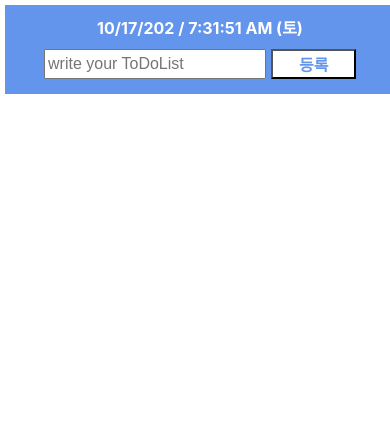
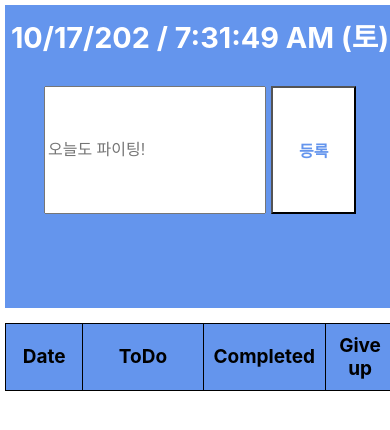
Before and after one commit to 0715yk/toDoList, a React (Create React App) app: page / in a window 390 px wide. Shown: the top 430 px of the page. Built offline with nearby package versions, Linux system fonts and the light colour scheme.

Commit message:
completed toDoList app

```diff
--- a/package.json
+++ b/package.json
@@ -38,5 +38,5 @@
       "last 1 safari version"
     ]
   },
-  "homepage": "https://0715yk.github.io/toDoList/"
+  "homepage": "https://0715yk.github.io/toDoList"
 }
--- a/src/components/Nav.css
+++ b/src/components/Nav.css
@@ -1,7 +1,7 @@
 #clockPart {
     order: 1;
     flex-grow: 0.1;
-    font-size: 3em;
+    font-size: 2.5em;
     color: white;
     text-align: center;
     font-weight: bold;
@@ -12,7 +12,7 @@
     order: 2;
     flex-grow: 0.5;
     display: flex;
-    flex-wrap: wrap;
+    flex-wrap: nowrap;
     width: 80%;
 }
 
@@ -51,6 +51,6 @@
     }
 
     #clockPart {
-        font-size: 1.0em;
+        font-size: 1.8em;
     }
 }
--- a/src/components/Nav.js
+++ b/src/components/Nav.js
@@ -14,20 +14,17 @@ class Nav extends React.Component {
         this.onsubmit = this.onsubmit.bind(this);
     }
 
-    async onsubmit() {
+    onsubmit() {
         if (this.text.value.trim().length === 0) {
-            alert('Must write some text on input field');
+            alert('할일을 적어주세요!');
         } else {
             let date = new Date().toLocaleDateString();
             date = date.substring(0, date.length - 1);
-            console.log(this.state.id);
             store.dispatch(appendList([this.state.id, date, this.text.value, this.state.completed]))
             this.text.value = '';
-            console.log('hi');
-            await this.setState(prev => {
+            this.setState(prev => {
                 return { id: prev.id++ }
             });
-            console.log(this.state.id);
         }
     }
 
@@ -36,7 +33,7 @@ class Nav extends React.Component {
             let date = new Date().toLocaleDateString();
             date = date.substring(0, date.length - 1);
             let time = new Date().toLocaleTimeString();
-            let weeklist = [null, '월', '화', '수', '목', '금', '토', '일'];
+            let weeklist = ['일', '월', '화', '수', '목', '금', '토'];
             let weekday = new Date().getDay();
             this.setState({ date: `${date} / ${time} (${weeklist[weekday]})` })
         }, 10);
@@ -49,7 +46,7 @@ class Nav extends React.Component {
                     :
                     (<div id="clockPart">Loading...</div>)}
                 <div id="inputArea">
-                    <input ref={(input) => { this.text = input }} placeholder="write your ToDoList" type="text"></input>
+                    <input ref={(input) => { this.text = input }} placeholder="오늘도 파이팅!" type="text"></input>
                     <button onClick={this.onsubmit}>등록</button>
                 </div>
             </>
--- a/src/components/ToDoList.css
+++ b/src/components/ToDoList.css
@@ -7,14 +7,14 @@
 }
 
 #date {
-    font-size: 25px;
+    font-size: 20px;
 }
 
 #text {
     width: 40%;
     text-align: center;
     flex-grow: 0.5;
-    font-size: 25px;
+    font-size: 20px;
 }
 
 #checkbox {
@@ -24,7 +24,7 @@
 }
 
 button {
-    font-size: 25px;
+    font-size: 20px;
     background-color: #6495ED;
     font-weight: bold;
     box-sizing: border-box;
@@ -36,8 +36,12 @@ button:hover {
     cursor: pointer;
 }
 
+td {
+    padding: 10px;
+    border: 1px solid black;
+}
+
 @media screen and (max-width: 1090px) {
-    .list {}
 
     #text {
         font-size: 0.9em;
@@ -48,7 +52,10 @@ button:hover {
 
     }
 
-    #checkbox {}
+    #checkbox {
+        width: 15px;
+        height: 15px;
+    }
 
     button {
         font-size: 0.9em;
--- a/src/components/ToDoList.js
+++ b/src/components/ToDoList.js
@@ -11,8 +11,8 @@ class ToDoList extends React.Component {
         this.state = {
             button: '포기'
         }
-        this.buttonMouseOver = this.buttonMouseOver.bind(this);
-        this.buttonMouseOut = this.buttonMouseOut.bind(this);
+        this.onMouseOver = this.onMouseOver.bind(this);
+        this.onMouseOut = this.onMouseOut.bind(this);
     }
 
     checkComplete() {
@@ -23,26 +23,25 @@ class ToDoList extends React.Component {
         store.dispatch(deleteList(this.idValue.value));
     }
 
-    buttonMouseOver() {
-        this.setState({ button: '포기하지 말자!' });
+    onMouseOver() {
+        this.setState({ button: '안돼!' })
     }
 
-    buttonMouseOut() {
-        this.setState({ button: '포기' });
+    onMouseOut() {
+        this.setState({ button: '포기' })
     }
 
     render() {
         const { id, date, text, completed } = this.props;
         return (
-            <>
-                <div className="list">
-                    <div id="date">{date}</div>
-                    <div id="text" style={completed ? { textDecorationLine: 'line-through' } : {}}>{text.length <= 15 ? text : `${text.substring(0, 16)}...`}</div>
-                    <input id="checkbox" type="checkbox" onChange={this.checkComplete}></input>
-                    <input type="hidden" value={id} ref={(input) => { this.idValue = input }} />
-                    <button onMouseOver={this.buttonMouseOver} onMouseOut={this.buttonMouseOut} onClick={this.deleteList}>{this.state.button}</button>
-                </div>
-            </>
+            <tr style={completed ? { backgroundColor: '#87CEEB' } : {}}>
+                <td id="date">{date}</td>
+                <td id="text">{text.length <= 15 ? text : `${text.substring(0, 16)}...`}</td>
+                <td><input id="checkbox" type="checkbox" onChange={this.checkComplete}></input>
+                    <input type="hidden" value={id} ref={(input) => { this.idValue = input }} /></td>
+
+                <td><button onMouseOver={this.onMouseOver} onMouseOut={this.onMouseOut} onClick={this.deleteList}>{this.state.button}</button></td>
+            </tr>
         );
     }
 
--- a/src/components/ToDoLists.css
+++ b/src/components/ToDoLists.css
@@ -8,8 +8,63 @@
     align-items: center;
 }
 
+table,
+th {
+    margin-top: 15px;
+    table-layout: auto;
+    border: 1px solid black;
+    width: 100%;
+    border-collapse: collapse;
+    text-align: center;
+    padding: 10px;
+}
+
+th {
+    background-color: #6495ED;
+}
+
+#dateTh {
+    width: 15%;
+    font-size: 25px;
+}
+
+#todo {
+    width: 70%;
+    font-size: 25px;
+}
+
+#completed {
+    width: 5%;
+    font-size: 25px;
+}
+
+#giveup {
+    width: 10%;
+    font-size: 25px;
+}
+
 @media screen and (max-width: 1090px) {
     .lists {
         overflow: scroll;
     }
+
+    #dateTh {
+        width: 25%;
+        font-size: 19px;
+    }
+
+    #todo {
+        width: 50%;
+        font-size: 19px;
+    }
+
+    #completed {
+        width: 5%;
+        font-size: 19px;
+    }
+
+    #giveup {
+        width: 20%;
+        font-size: 19px;
+    }
 }
--- a/src/components/ToDoLists.js
+++ b/src/components/ToDoLists.js
@@ -5,13 +5,23 @@ import './ToDoLists.css';
 
 function ToDoLists(props) {
     return (
-        <>
-            <div className="lists">
-                {props.lists.map(el => {
-                    return <ToDoList key={el[0]} id={el[0]} date={el[1]} text={el[2]} completed={el[3]} />
-                })}
-            </div>
-        </>
+        <table>
+            <thead>
+                <tr>
+                    <th id="dateTh">Date</th>
+                    <th id="todo">ToDo</th>
+                    <th id="completed">Completed</th>
+                    <th id="giveup">Give up</th>
+                </tr>
+            </thead>
+            <tbody>
+                {
+                    props.lists.map(el => {
+                        return <ToDoList key={el[0]} id={el[0]} date={el[1]} text={el[2]} completed={el[3]} />
+                    })
+                }
+            </tbody>
+        </table >
     );
 }
 
```
